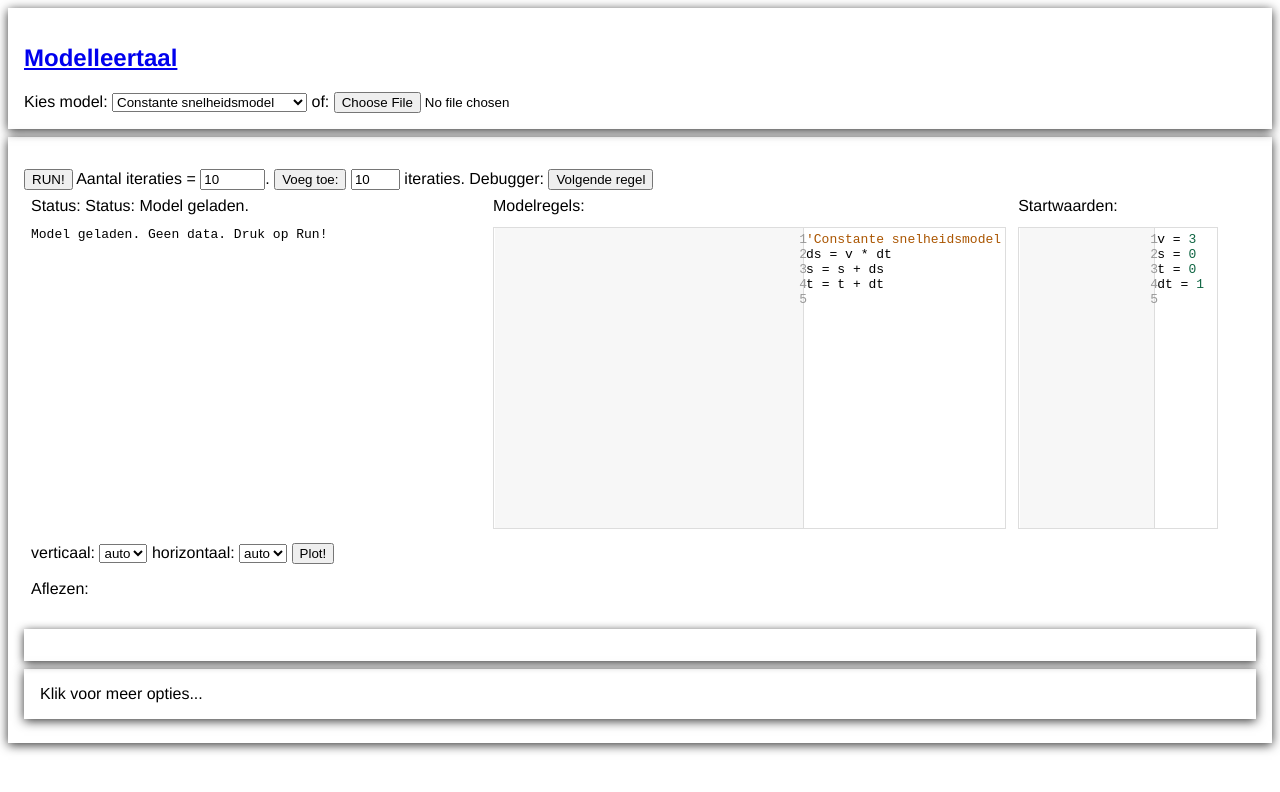
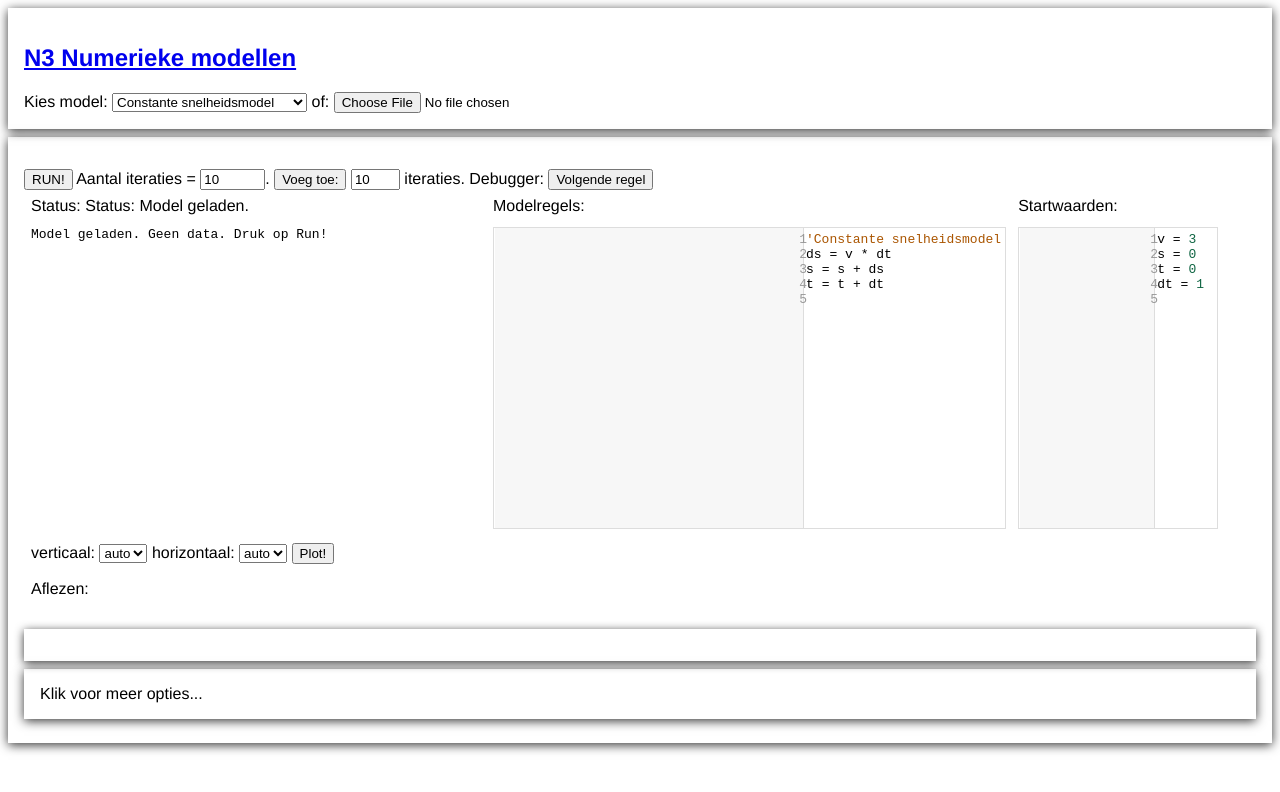
Before and after one commit to tomkooij/modellen, a website with bundled scripts: page index.html in a window 1280 px wide. Built offline with nearby package versions, Linux system fonts and the light colour scheme.

Commit message:
Change title and link to lesmateriaal

```diff
--- a/index.html
+++ b/index.html
@@ -64,7 +64,7 @@
 <body>
 	<div id="werkBlad">
 		<!-- CSS zorg voor met werkvlak met schaduw -->
-		<h2><a href="https://github.com/tomkooij/modelleertaal">Modelleertaal</a></h2>
+		<h2><a href="https://coornhert.sharepoint.com/sites/liber/Natuurkunde/H3Numeriekemodellen/SitePages/Introductiepagina.aspx">N3 Numerieke modellen</a></h2>
 		<p>
 		<div>
 				Kies model:
```
